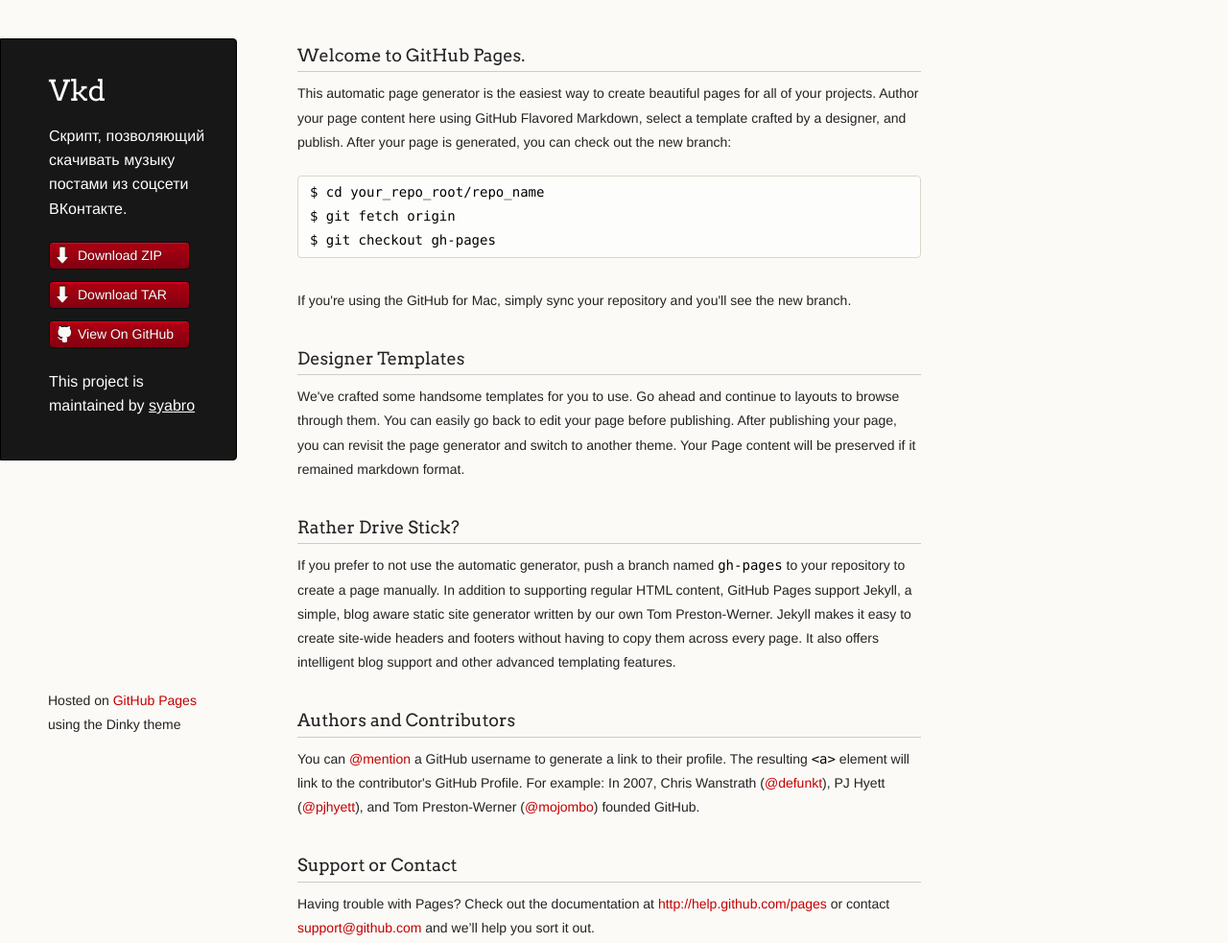
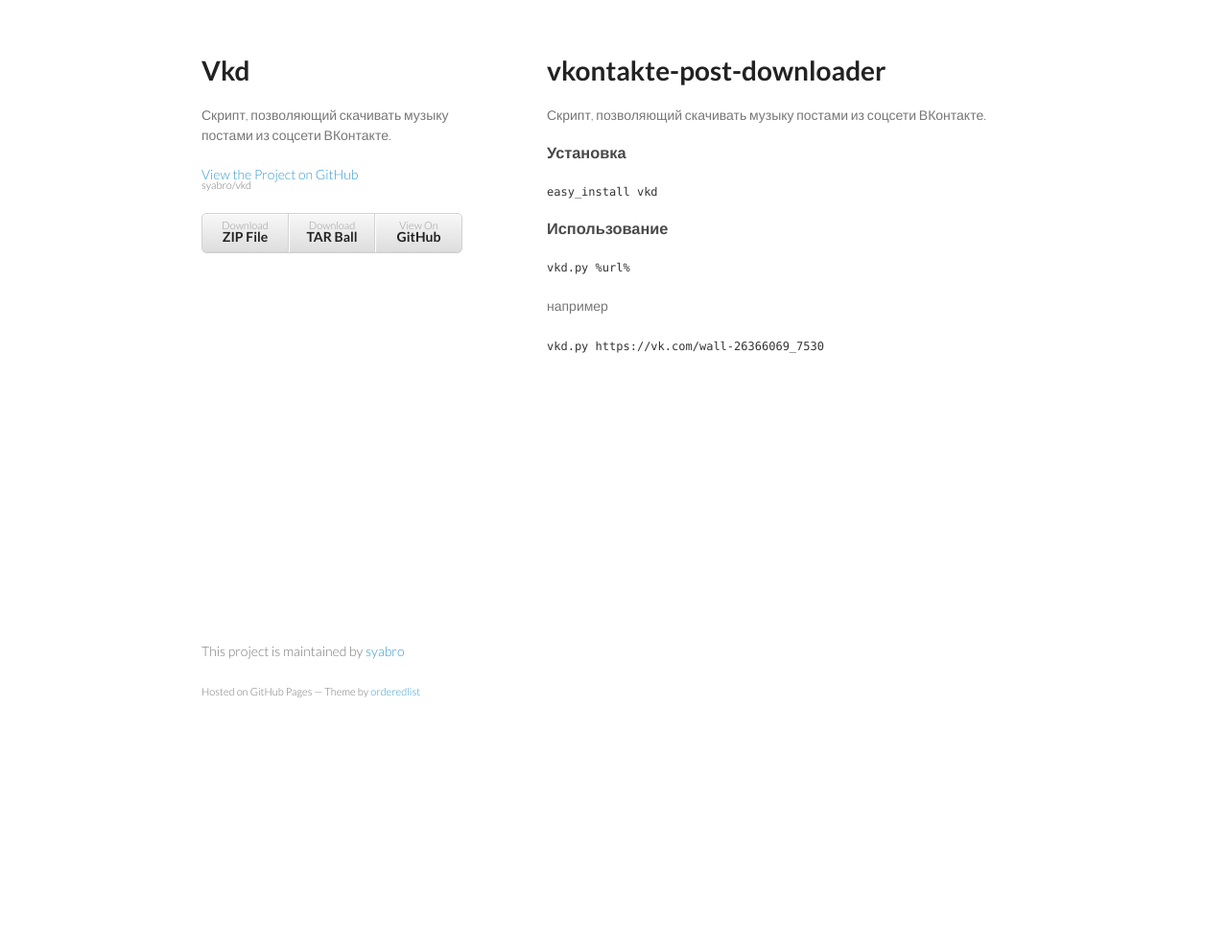
Before and after one commit to syabro/vkd, a plain HTML site: page index.html in a window 1280 px wide. Shown: the whole page at 96% size. After the commit the page ends 800 px from the top, so only its background shows below. Drawn offline with Linux system fonts and the light colour scheme.

Commit message:
Create gh-pages branch via GitHub

```diff
--- a/index.html
+++ b/index.html
@@ -7,7 +7,6 @@
 
     <link rel="stylesheet" href="stylesheets/styles.css">
     <link rel="stylesheet" href="stylesheets/pygment_trac.css">
-    <script src="javascripts/scale.fix.js"></script>
     <meta name="viewport" content="width=device-width, initial-scale=1, user-scalable=no">
     <!--[if lt IE 9]>
     <script src="//html5shiv.googlecode.com/svn/trunk/html5.js"></script>
@@ -16,53 +15,42 @@
   <body>
     <div class="wrapper">
       <header>
-        <h1 class="header">Vkd</h1>
-        <p class="header">Скрипт, позволяющий скачивать музыку постами из соцсети ВКонтакте.</p>
+        <h1>Vkd</h1>
+        <p>Скрипт, позволяющий скачивать музыку постами из соцсети ВКонтакте.</p>
+
+        <p class="view"><a href="https://github.com/syabro/vkd">View the Project on GitHub <small>syabro/vkd</small></a></p>
+
 
         <ul>
-          <li class="download"><a class="buttons" href="https://github.com/syabro/vkd/zipball/master">Download ZIP</a></li>
-          <li class="download"><a class="buttons" href="https://github.com/syabro/vkd/tarball/master">Download TAR</a></li>
-          <li><a class="buttons github" href="https://github.com/syabro/vkd">View On GitHub</a></li>
+          <li><a href="https://github.com/syabro/vkd/zipball/master">Download <strong>ZIP File</strong></a></li>
+          <li><a href="https://github.com/syabro/vkd/tarball/master">Download <strong>TAR Ball</strong></a></li>
+          <li><a href="https://github.com/syabro/vkd">View On <strong>GitHub</strong></a></li>
         </ul>
-
-        <p class="header">This project is maintained by <a class="header name" href="https://github.com/syabro">syabro</a></p>
-
-
       </header>
       <section>
-        <h3>Welcome to GitHub Pages.</h3>
+        <h1>vkontakte-post-downloader</h1>
 
-<p>This automatic page generator is the easiest way to create beautiful pages for all of your projects. Author your page content here using GitHub Flavored Markdown, select a template crafted by a designer, and publish. After your page is generated, you can check out the new branch:</p>
+<p>Скрипт, позволяющий скачивать музыку постами из соцсети ВКонтакте.</p>
 
-<pre><code>$ cd your_repo_root/repo_name
-$ git fetch origin
-$ git checkout gh-pages
-</code></pre>
+<h3>Установка</h3>
 
-<p>If you're using the GitHub for Mac, simply sync your repository and you'll see the new branch.</p>
+<p><code>easy_install vkd</code></p>
 
-<h3>Designer Templates</h3>
+<h3>Использование</h3>
 
-<p>We've crafted some handsome templates for you to use. Go ahead and continue to layouts to browse through them. You can easily go back to edit your page before publishing. After publishing your page, you can revisit the page generator and switch to another theme. Your Page content will be preserved if it remained markdown format.</p>
+<p><code>vkd.py %url%</code></p>
 
-<h3>Rather Drive Stick?</h3>
+<p>например</p>
 
-<p>If you prefer to not use the automatic generator, push a branch named <code>gh-pages</code> to your repository to create a page manually. In addition to supporting regular HTML content, GitHub Pages support Jekyll, a simple, blog aware static site generator written by our own Tom Preston-Werner. Jekyll makes it easy to create site-wide headers and footers without having to copy them across every page. It also offers intelligent blog support and other advanced templating features.</p>
-
-<h3>Authors and Contributors</h3>
-
-<p>You can <a href="https://github.com/blog/821" class="user-mention">@mention</a> a GitHub username to generate a link to their profile. The resulting <code>&lt;a&gt;</code> element will link to the contributor's GitHub Profile. For example: In 2007, Chris Wanstrath (<a href="https://github.com/defunkt" class="user-mention">@defunkt</a>), PJ Hyett (<a href="https://github.com/pjhyett" class="user-mention">@pjhyett</a>), and Tom Preston-Werner (<a href="https://github.com/mojombo" class="user-mention">@mojombo</a>) founded GitHub.</p>
-
-<h3>Support or Contact</h3>
-
-<p>Having trouble with Pages? Check out the documentation at <a href="http://help.github.com/pages">http://help.github.com/pages</a> or contact <a href="mailto:support@github.com">support@github.com</a> and we’ll help you sort it out.</p>
+<p><code>vkd.py https://vk.com/wall-26366069_7530</code></p>
       </section>
       <footer>
-        <p><small>Hosted on <a href="https://pages.github.com">GitHub Pages</a> using the Dinky theme</small></p>
+        <p>This project is maintained by <a href="https://github.com/syabro">syabro</a></p>
+        <p><small>Hosted on GitHub Pages &mdash; Theme by <a href="https://github.com/orderedlist">orderedlist</a></small></p>
       </footer>
     </div>
-    <!--[if !IE]><script>fixScale(document);</script><![endif]-->
-		          <script type="text/javascript">
+    <script src="javascripts/scale.fix.js"></script>
+              <script type="text/javascript">
             var gaJsHost = (("https:" == document.location.protocol) ? "https://ssl." : "http://www.");
             document.write(unescape("%3Cscript src='" + gaJsHost + "google-analytics.com/ga.js' type='text/javascript'%3E%3C/script%3E"));
           </script>
--- a/stylesheets/styles.css
+++ b/stylesheets/styles.css
@@ -1,328 +1,186 @@
-@import url(https://fonts.googleapis.com/css?family=Arvo:400,700,400italic);
-
-/* MeyerWeb Reset */
-
-html, body, div, span, applet, object, iframe,
-h1, h2, h3, h4, h5, h6, p, blockquote, pre,
-a, abbr, acronym, address, big, cite, code,
-del, dfn, em, img, ins, kbd, q, s, samp,
-small, strike, strong, sub, sup, tt, var,
-b, u, i, center,
-dl, dt, dd, ol, ul, li,
-fieldset, form, label, legend,
-table, caption, tbody, tfoot, thead, tr, th, td,
-article, aside, canvas, details, embed,
-figure, figcaption, footer, header, hgroup,
-menu, nav, output, ruby, section, summary,
-time, mark, audio, video {
-  margin: 0;
-  padding: 0;
-  border: 0;
-  font: inherit;
-  vertical-align: baseline;
-}
-
-
-/* Base text styles */
+@import url(https://fonts.googleapis.com/css?family=Lato:300italic,700italic,300,700);
 
 body {
-  padding:10px 50px 0 0;
-  font-family:"Helvetica Neue", Helvetica, Arial, sans-serif;
-	font-size: 14px;
-	color: #232323;
-	background-color: #FBFAF7;
-	margin: 0;
-	line-height: 1.8em;
-	-webkit-font-smoothing: antialiased;
-
+  padding:50px;
+  font:14px/1.5 Lato, "Helvetica Neue", Helvetica, Arial, sans-serif;
+  color:#777;
+  font-weight:300;
 }
 
 h1, h2, h3, h4, h5, h6 {
-  color:#232323;
-  margin:36px 0 10px;
+  color:#222;
+  margin:0 0 20px;
 }
 
-p, ul, ol, table, dl {
-  margin:0 0 22px;
+p, ul, ol, table, pre, dl {
+  margin:0 0 20px;
 }
 
 h1, h2, h3 {
-	font-family: Arvo, Monaco, serif;
-  line-height:1.3;
-	font-weight: normal;
-}
-
-h1,h2, h3 {
-	display: block;
-	border-bottom: 1px solid #ccc;
-	padding-bottom: 5px;
+  line-height:1.1;
 }
 
 h1 {
-	font-size: 30px;
+  font-size:28px;
 }
 
 h2 {
-	font-size: 24px;
+  color:#393939;
 }
 
-h3 {
-	font-size: 18px;
-}
-
-h4, h5, h6 {
-	font-family: Arvo, Monaco, serif;
-	font-weight: 700;
+h3, h4, h5, h6 {
+  color:#494949;
 }
 
 a {
-  color:#C30000;
-  font-weight:200;
+  color:#39c;
+  font-weight:400;
   text-decoration:none;
 }
 
-a:hover {
-	text-decoration: underline;
+a small {
+  font-size:11px;
+  color:#777;
+  margin-top:-0.6em;
+  display:block;
 }
 
-a small {
-	font-size: 12px;
+.wrapper {
+  width:860px;
+  margin:0 auto;
 }
 
-em {
-	font-style: italic;
+blockquote {
+  border-left:1px solid #e5e5e5;
+  margin:0;
+  padding:0 0 0 20px;
+  font-style:italic;
+}
+
+code, pre {
+  font-family:Monaco, Bitstream Vera Sans Mono, Lucida Console, Terminal;
+  color:#333;
+  font-size:12px;
+}
+
+pre {
+  padding:8px 15px;
+  background: #f8f8f8;
+  border-radius:5px;
+  border:1px solid #e5e5e5;
+  overflow-x: auto;
+}
+
+table {
+  width:100%;
+  border-collapse:collapse;
+}
+
+th, td {
+  text-align:left;
+  padding:5px 10px;
+  border-bottom:1px solid #e5e5e5;
+}
+
+dt {
+  color:#444;
+  font-weight:700;
+}
+
+th {
+  color:#444;
+}
+
+img {
+  max-width:100%;
+}
+
+header {
+  width:270px;
+  float:left;
+  position:fixed;
+}
+
+header ul {
+  list-style:none;
+  height:40px;
+
+  padding:0;
+
+  background: #eee;
+  background: -moz-linear-gradient(top, #f8f8f8 0%, #dddddd 100%);
+  background: -webkit-gradient(linear, left top, left bottom, color-stop(0%,#f8f8f8), color-stop(100%,#dddddd));
+  background: -webkit-linear-gradient(top, #f8f8f8 0%,#dddddd 100%);
+  background: -o-linear-gradient(top, #f8f8f8 0%,#dddddd 100%);
+  background: -ms-linear-gradient(top, #f8f8f8 0%,#dddddd 100%);
+  background: linear-gradient(top, #f8f8f8 0%,#dddddd 100%);
+
+  border-radius:5px;
+  border:1px solid #d2d2d2;
+  box-shadow:inset #fff 0 1px 0, inset rgba(0,0,0,0.03) 0 -1px 0;
+  width:270px;
+}
+
+header li {
+  width:89px;
+  float:left;
+  border-right:1px solid #d2d2d2;
+  height:40px;
+}
+
+header ul a {
+  line-height:1;
+  font-size:11px;
+  color:#999;
+  display:block;
+  text-align:center;
+  padding-top:6px;
+  height:40px;
 }
 
 strong {
+  color:#222;
   font-weight:700;
 }
 
-ul li {
-  list-style: inside;
-  padding-left: 25px;
+header ul li + li {
+  width:88px;
+  border-left:1px solid #fff;
 }
 
-ol li {
-  list-style: decimal inside;
-  padding-left: 20px;
+header ul li + li + li {
+  border-right:none;
+  width:89px;
 }
 
-blockquote {
-  margin: 0;
-  padding: 0 0 0 20px;
-  font-style: italic;
+header ul a strong {
+  font-size:14px;
+  display:block;
+  color:#222;
 }
 
-dl, dt, dd, dl p {
-	font-color: #444;
+section {
+  width:500px;
+  float:right;
+  padding-bottom:50px;
 }
 
-dl dt {
-  font-weight: bold;
-}
-
-dl dd {
-  padding-left: 20px;
-  font-style: italic;
-}
-
-dl p {
-  padding-left: 20px;
-  font-style: italic;
+small {
+  font-size:11px;
 }
 
 hr {
   border:0;
-  background:#ccc;
+  background:#e5e5e5;
   height:1px;
-  margin:0 0 24px;
+  margin:0 0 20px;
 }
 
-/* Images */
-
-img {
-  position: relative;
-  margin: 0 auto;
-  max-width: 650px;
-  padding: 5px;
-  margin: 10px 0 32px 0;
-  border: 1px solid #ccc;
-}
-
-
-/* Code blocks */
-
-code, pre {
-	font-family: Monaco, "Bitstream Vera Sans Mono", "Lucida Console", Terminal, monospace;
-  color:#000;
-  font-size:14px;
-}
-
-pre {
-	padding: 4px 12px;
-  background: #FDFEFB;
-  border-radius:4px;
-  border:1px solid #D7D8C8;
-  overflow: auto;
-  overflow-y: hidden;
-	margin-bottom: 32px;
-}
-
-
-/* Tables */
-
-table {
-  width:100%;
-}
-
-table {
-  border: 1px solid #ccc;
-  margin-bottom: 32px;
-  text-align: left;
- }
-
-th {
-  font-family: 'Arvo', Helvetica, Arial, sans-serif;
-	font-size: 18px;
-	font-weight: normal;
-  padding: 10px;
-  background: #232323;
-  color: #FDFEFB;
- }
-
-td {
-  padding: 10px;
-	background: #ccc;
- }
-
-
-/* Wrapper */
-.wrapper {
-  width:960px;
-}
-
-
-/* Header */
-
-header {
-	background-color: #171717;
-	color: #FDFDFB;
-  width:170px;
+footer {
+  width:270px;
   float:left;
   position:fixed;
-	border: 1px solid #000;
-	-webkit-border-top-right-radius: 4px;
-	-webkit-border-bottom-right-radius: 4px;
-	-moz-border-radius-topright: 4px;
-	-moz-border-radius-bottomright: 4px;
-	border-top-right-radius: 4px;
-	border-bottom-right-radius: 4px;
-	padding: 34px 25px 22px 50px;
-	margin: 30px 25px 0 0;
-	-webkit-font-smoothing: antialiased;
-}
-
-p.header {
-	font-size: 16px;
-}
-
-h1.header {
-	font-family: Arvo, sans-serif;
-	font-size: 30px;
-	font-weight: 300;
-	line-height: 1.3em;
-	border-bottom: none;
-	margin-top: 0;
-}
-
-
-h1.header, a.header, a.name, header a{
-	color: #fff;
-}
-
-a.header {
-	text-decoration: underline;
-}
-
-a.name {
-	white-space: nowrap;
-}
-
-header ul {
-  list-style:none;
-  padding:0;
-}
-
-header li {
-	list-style-type: none;
-  width:132px;
-  height:15px;
-	margin-bottom: 12px;
-	line-height: 1em;
-	padding: 6px 6px 6px 7px;
-
-	background: #AF0011;
-	background: -moz-linear-gradient(top, #AF0011 0%, #820011 100%);
-  background: -webkit-gradient(linear, left top, left bottom, color-stop(0%,#f8f8f8), color-stop(100%,#dddddd));
-  background: -webkit-linear-gradient(top, #AF0011 0%,#820011 100%);
-  background: -o-linear-gradient(top, #AF0011 0%,#820011 100%);
-  background: -ms-linear-gradient(top, #AF0011 0%,#820011 100%);
-  background: linear-gradient(top, #AF0011 0%,#820011 100%);
-
-	border-radius:4px;
-  border:1px solid #0D0D0D;
-
-	-webkit-box-shadow: inset 0px 1px 1px 0 rgba(233,2,38, 1);
-	box-shadow: inset 0px 1px 1px 0 rgba(233,2,38, 1);
-
-}
-
-header li:hover {
-	background: #C3001D;
-	background: -moz-linear-gradient(top, #C3001D 0%, #950119 100%);
-  background: -webkit-gradient(linear, left top, left bottom, color-stop(0%,#f8f8f8), color-stop(100%,#dddddd));
-  background: -webkit-linear-gradient(top, #C3001D 0%,#950119 100%);
-  background: -o-linear-gradient(top, #C3001D 0%,#950119 100%);
-  background: -ms-linear-gradient(top, #C3001D 0%,#950119 100%);
-  background: linear-gradient(top, #C3001D 0%,#950119 100%);
-}
-
-a.buttons {
-	-webkit-font-smoothing: antialiased;
-	background: url(../images/arrow-down.png) no-repeat;
-	font-weight: normal;
-	text-shadow: rgba(0, 0, 0, 0.4) 0 -1px 0;
-	padding: 2px 2px 2px 22px;
-	height: 30px;
-}
-
-a.github {
-	background: url(../images/octocat-small.png) no-repeat 1px;
-}
-
-a.buttons:hover {
-	color: #fff;
-	text-decoration: none;
-}
-
-
-/* Section - for main page content */
-
-section {
-  width:650px;
-  float:right;
-  padding-bottom:50px;
-}
-
-
-/* Footer */
-
-footer {
-  width:170px;
-  float:left;
-  position:fixed;
-  bottom:10px;
-	padding-left: 50px;
+  bottom:50px;
 }
 
 @media print, screen and (max-width: 960px) {
@@ -338,18 +196,14 @@ footer {
     width:auto;
   }
 
-	footer {
-		border-top: 1px solid #ccc;
-		margin:0 84px 0 50px;
-		padding:0;
-	}
-
   header {
     padding-right:320px;
   }
 
   section {
-    padding:20px 84px 20px 50px;
+    border:1px solid #e5e5e5;
+    border-width:1px 0;
+    padding:20px 0;
     margin:0 0 20px;
   }
 
@@ -359,8 +213,8 @@ footer {
 
   header ul {
     position:absolute;
-    right:130px;
-    top:84px;
+    right:50px;
+    top:52px;
   }
 }
 
@@ -370,38 +224,26 @@ footer {
   }
 
   header {
-    padding:10px 20px 0;
-		margin-right: 0;
+    padding:0;
   }
-
-	section {
-    padding:10px 0 10px 20px;
-    margin:0 0 30px;
-  }
-
-	footer {
-		margin: 0 0 0 30px;
-	}
 
   header ul, header p.view {
     position:static;
   }
+
+  pre, code {
+    word-wrap:normal;
+  }
 }
 
 @media print, screen and (max-width: 480px) {
+  body {
+    padding:15px;
+  }
 
-  header ul li.download {
+  header ul {
     display:none;
   }
-
-	footer {
-		margin: 0 0 0 20px;
-	}
-
-	footer a{
-		display:block;
-	}
-
 }
 
 @media print {
```
Also changed, not shown: javascripts/scale.fix.js (+17 -20 lines), params.json (+1 -1 lines), images/arrow-down.png (deleted), images/octocat-small.png (deleted).
